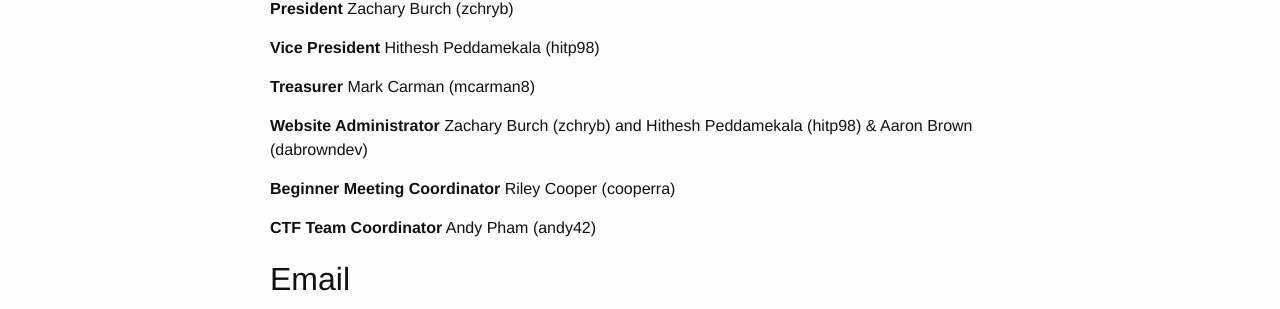
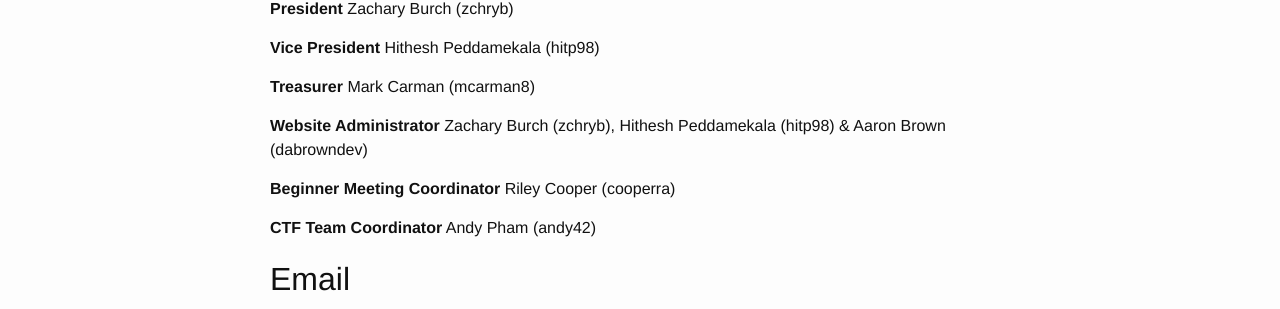
Before and after one commit to VTCSec/vtcsec.org, a Jekyll site: the page built from contact.md, in a window 1280 px wide. Shown: the part 384-693 px from the top of the page. Built offline with Jekyll 4.4.1, drawn with Linux system fonts in a browser that asks for light colours.

Commit message:
fixing length of names

```diff
--- a/_data/officers.yml
+++ b/_data/officers.yml
@@ -4,7 +4,7 @@
   position: Vice President
 - name: Mark Carman (mcarman8)
   position: Treasurer
-- name: Zachary Burch (zchryb) and Hithesh Peddamekala (hitp98) & Aaron Brown (dabrowndev)
+- name: Zachary Burch (zchryb), Hithesh Peddamekala (hitp98) & Aaron Brown (dabrowndev)
   position: Website Administrator
 - name: Riley Cooper (cooperra)
   position: Beginner Meeting Coordinator
```
